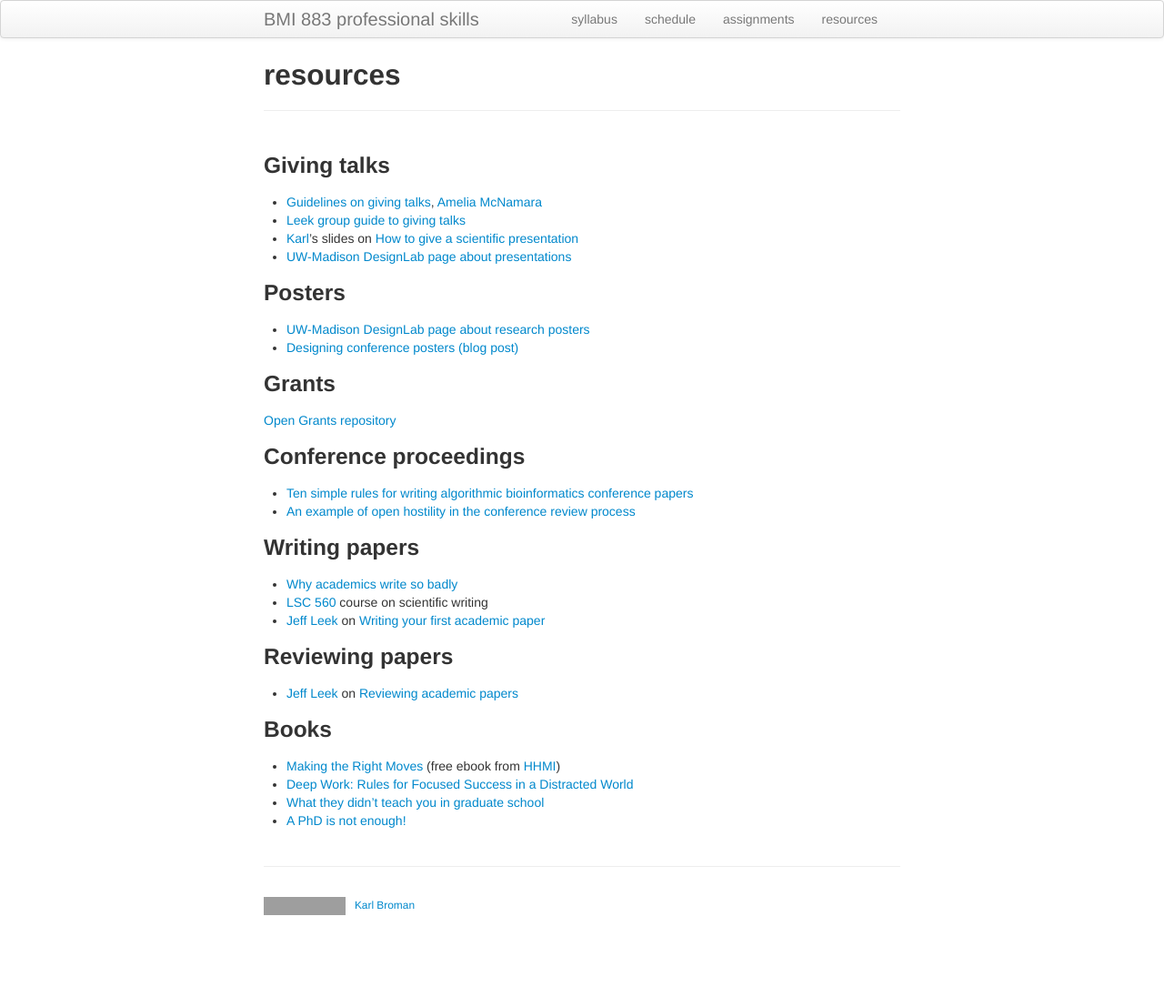
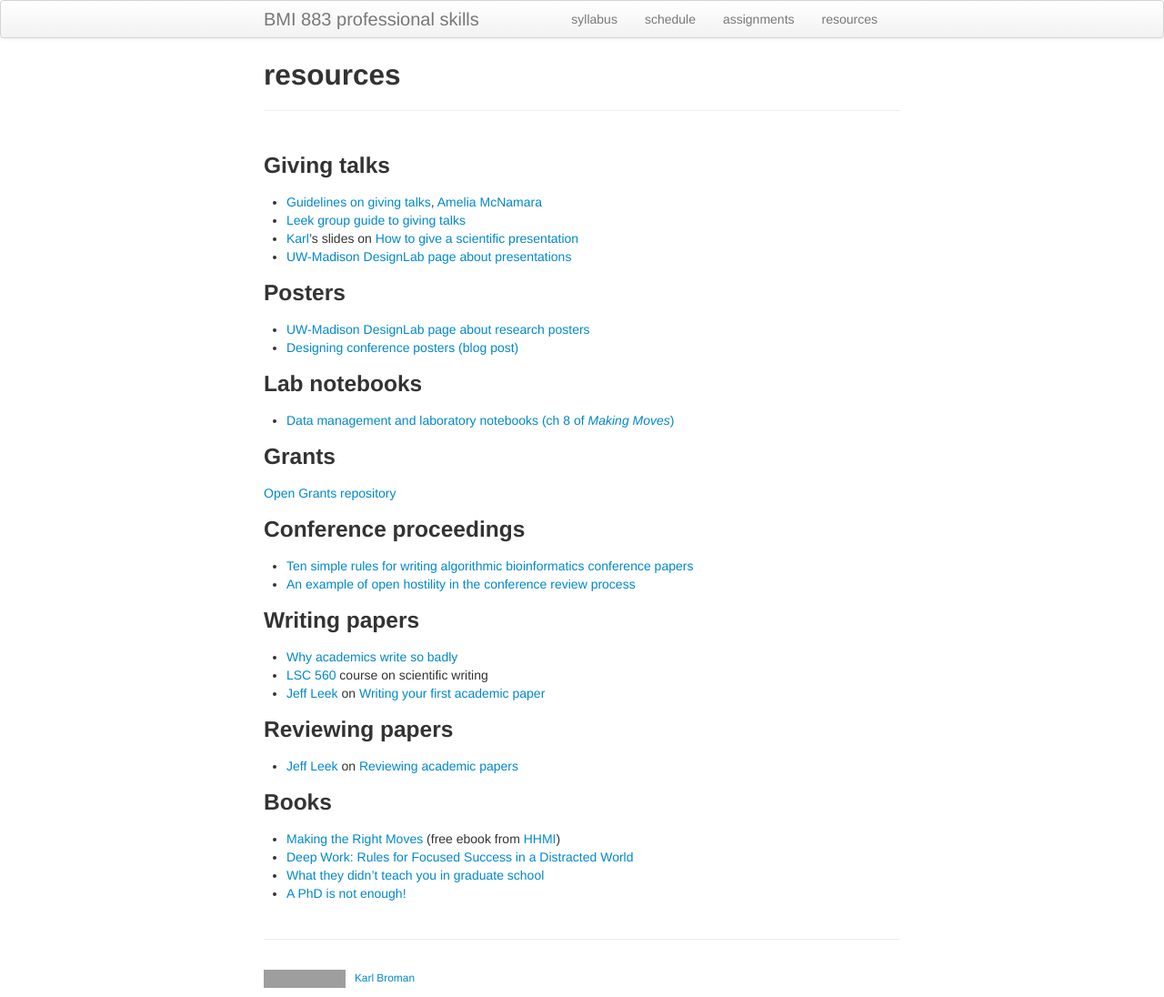
Before and after one commit to kbroman/BMI883, a Jekyll site: the page built from resources.md, in a window 1280 px wide. Shown: the whole page at 91% size. Built offline with Jekyll 4.4.1, drawn with Linux system fonts in a browser that asks for light colours; before the commit the page ends 1016 px from its top, so only the background shows below that; grey boxes are pictures that could not be loaded.

Commit message:
Link to chapter about lab notebooks

```diff
--- a/resources.md
+++ b/resources.md
@@ -19,6 +19,9 @@ description: Resources for BMI 883, Biomedical data science professional skills
 - [UW-Madison DesignLab](https://designlab.wisc.edu) [page about research posters](https://designlab.wisc.edu/resources/projects/posters/)
 - [Designing conference posters (blog post)](https://colinpurrington.com/tips/poster-design)
 
+### Lab notebooks
+
+- [Data management and laboratory notebooks (ch 8 of _Making Moves_)](http://www.hhmi.org/sites/default/files/Educational%20Materials/Lab%20Management/Making%20the%20Right%20Moves/moves2_ch8.pdf#page=3)
 
 ### Grants
 
```
